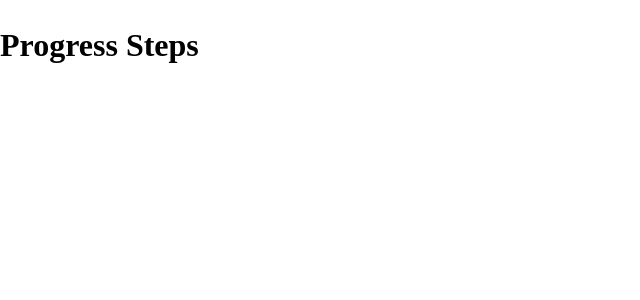
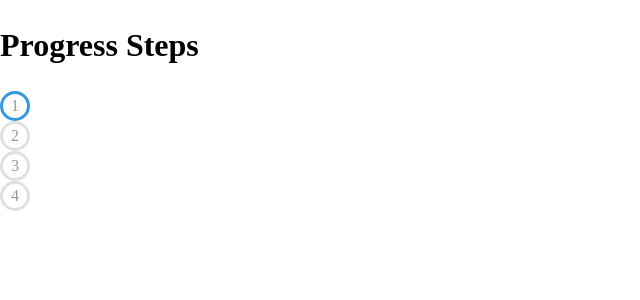
Before and after one commit to mitsu0616/frontend-learning, a Vue app: page /progress-steps in a window 1280 px wide. Shown: the top 300 px of the page, without its empty margins (0-640 px from the left). Built offline with nearby package versions, Linux system fonts and the light colour scheme.

Commit message:
状態マーク作成

```diff
--- a/src/components/ProgressSteps/StepBar.vue
+++ b/src/components/ProgressSteps/StepBar.vue
@@ -1,7 +1,15 @@
-<script setup></script>
+<script setup>
+import StepCircle from "./StepCircle.vue"
+</script>
 
 <template>
-
+  <div class="container">
+    <div class="progress"></div>
+    <StepCircle number="1" active="true"/>
+    <StepCircle number="2"/>
+    <StepCircle number="3"/>
+    <StepCircle number="4"/>
+  </div>
 </template>
 
 <style lang="scss" scoped></style>
--- /dev/null
+++ b/src/components/ProgressSteps/StepCircle.vue
@@ -0,0 +1,32 @@
+<script setup>
+const props = defineProps({
+  number: Number,
+  active: Boolean,
+});
+
+</script>
+
+<template>
+  <div class="circle" :class="{ active: props.active }">{{ props.number }}</div>
+</template>
+
+<style lang="scss" scoped>
+$line-border-fill: #3498db;
+$line-border-empty: #e0e0e0;
+.circle {
+  background-color: #fff;
+  color: #999;
+  border-radius: 50%;
+  height: 30px;
+  width: 30px;
+  display: flex;
+  align-items: center;
+  justify-content: center;
+  border: 3px solid $line-border-empty;
+  transition: 0.4s ease;
+
+  &.active {
+    border-color: $line-border-fill;
+  }
+}
+</style>
```
